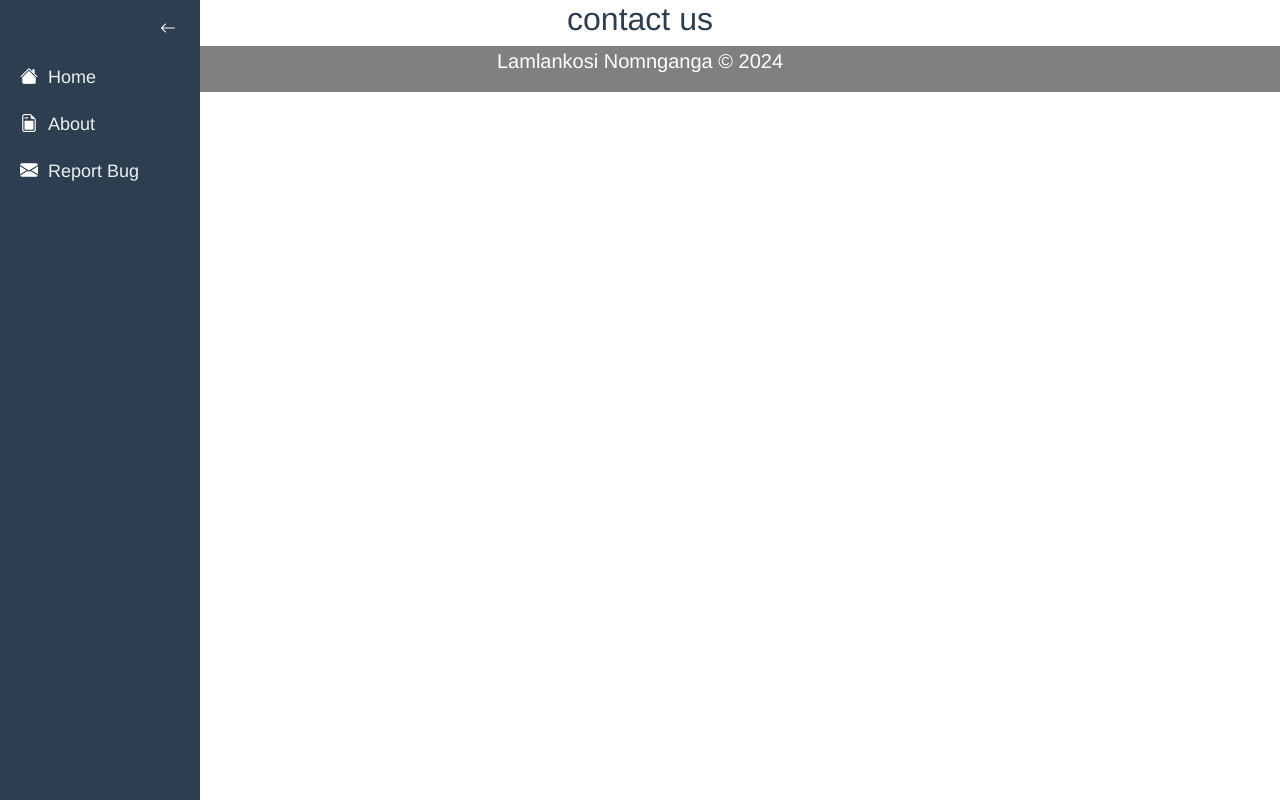
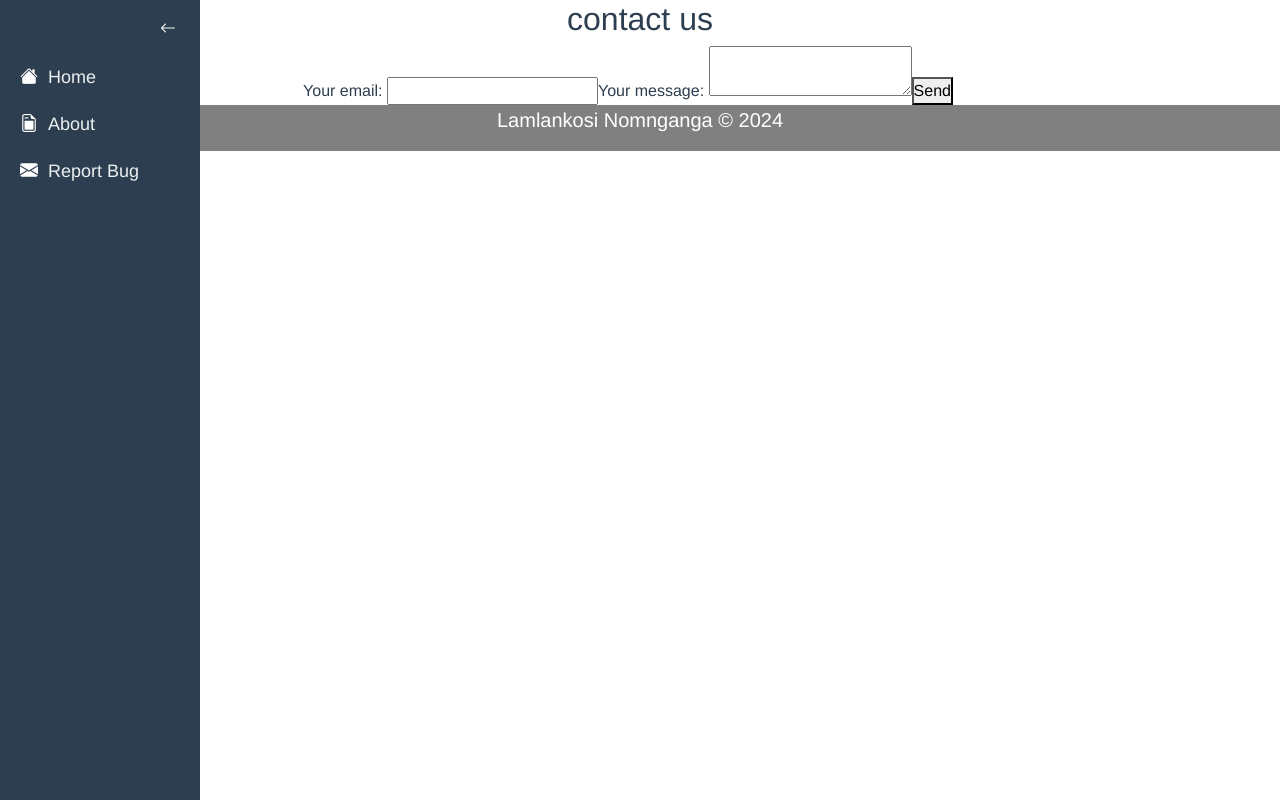
Before and after one commit to lamlankosi/Capstone, a Vue app: page /report in a window 1280 px wide. Built offline with nearby package versions, Linux system fonts and the light colour scheme; what vue3-cookies would draw is missing.

Commit message:
contactUs

```diff
--- a/src/views/ReportView.vue
+++ b/src/views/ReportView.vue
@@ -2,6 +2,23 @@
   <div class="container-fluid">
     <div class="row">
         <h2>contact us</h2>
+        <div class="row">
+          <form
+                action="https://formspree.io/f/xblrwvkb"
+                method="POST"
+              >
+                <label>
+                  Your email:
+                  <input type="email" name="email">
+                </label>
+                <label>
+                  Your message:
+                  <textarea name="message"></textarea>
+                </label>
+
+                <button type="submit">Send</button>
+              </form>
+        </div>
     </div>
   </div>
 </template>
```
